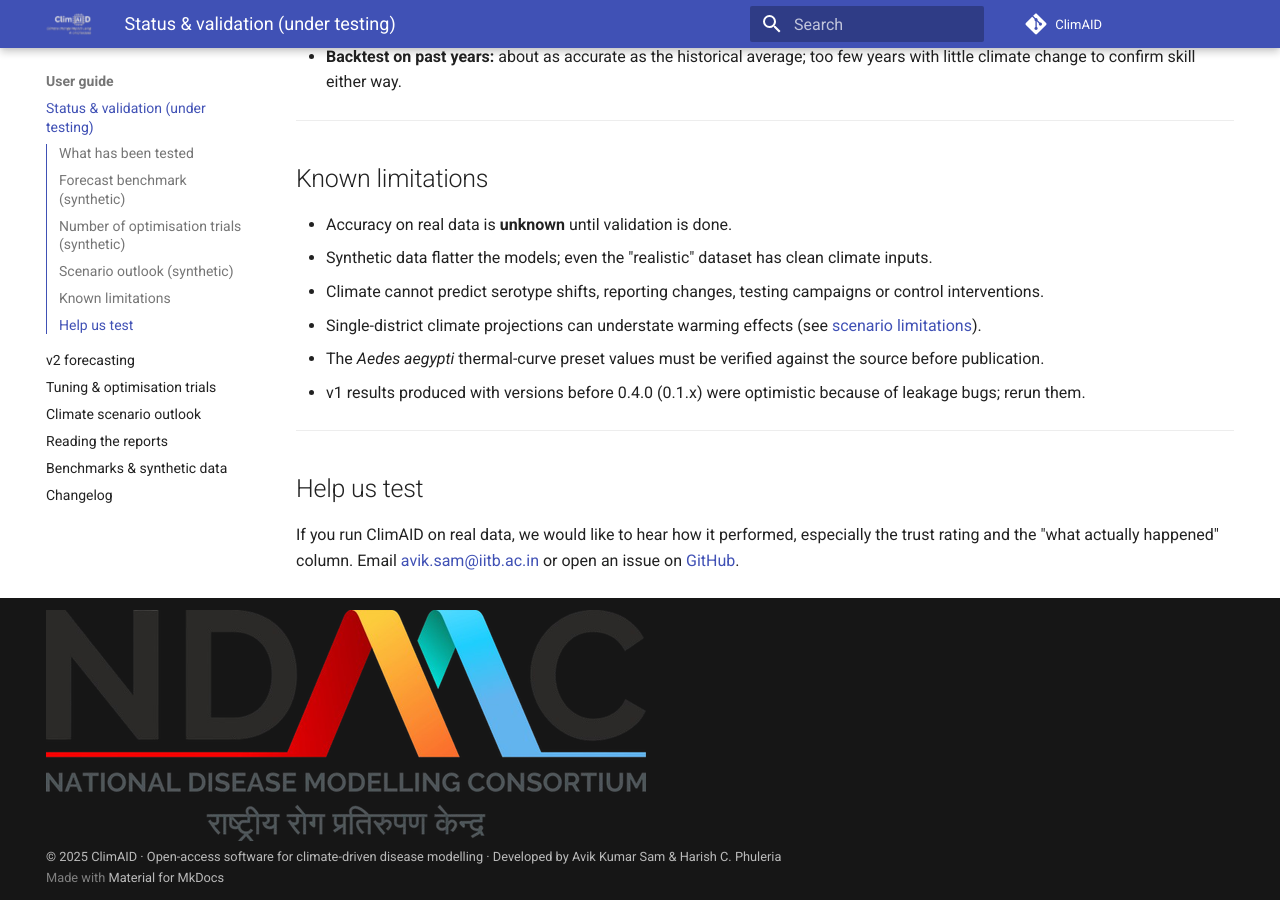
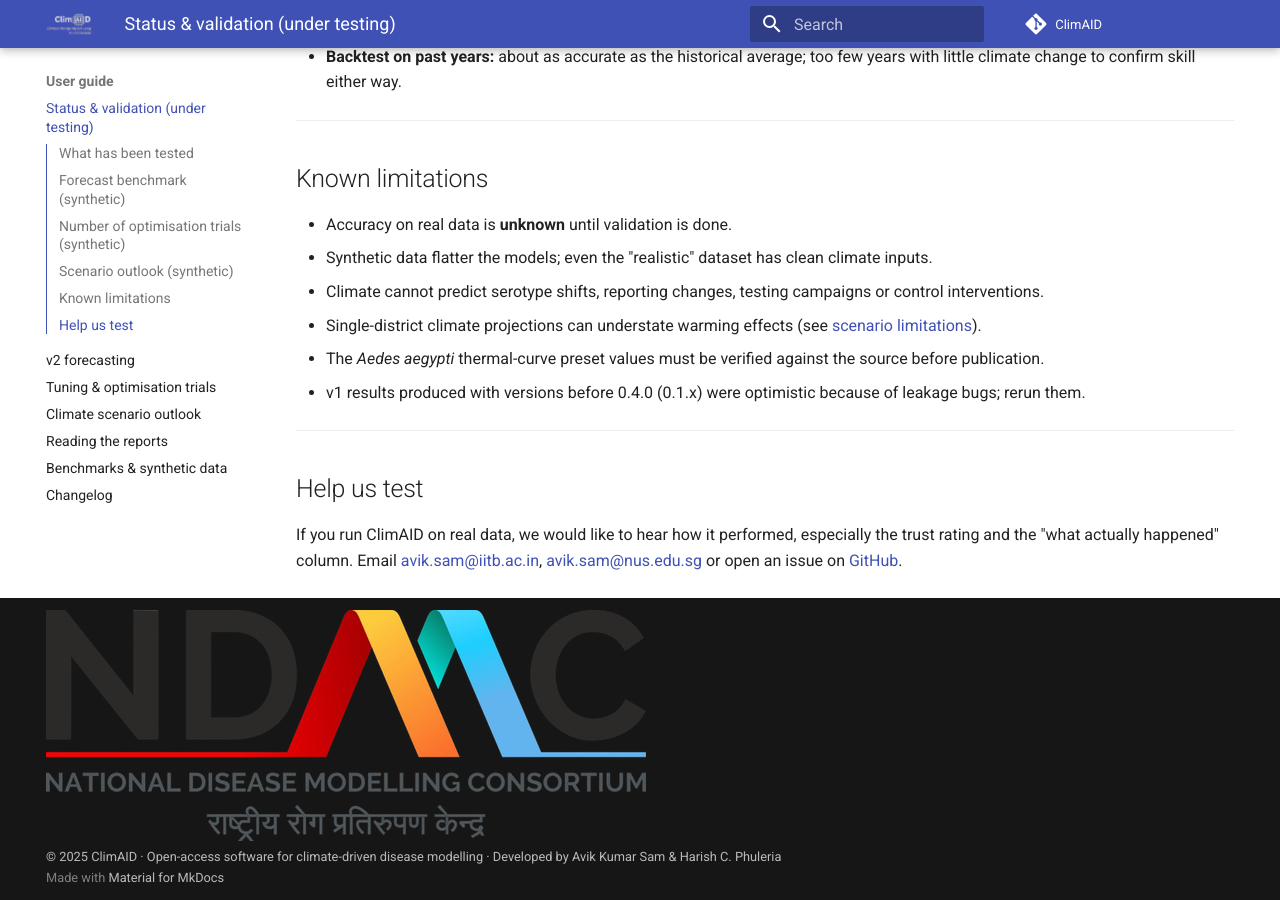
Before and after one commit to sam-as/ClimAID, an MkDocs documentation site: the page built from site_docs/guide/status.md, in a window 1280 px wide and 900 px high, scrolled down 2408 px. Built offline with MkDocs 1.6.1 and Material for MkDocs 9.7.7, drawn with Linux system fonts in a browser that asks for light colours; comment, search, counter and statistics services are not loaded.

Commit message:
Update to the email ID

```diff
--- a/site_docs/guide/status.md
+++ b/site_docs/guide/status.md
@@ -94,5 +94,5 @@ proportion to the number of trials. Details: [Tuning & optimisation trials](tuni
 ## Help us test
 
 If you run ClimAID on real data, we would like to hear how it performed, especially the trust rating and the
-"what actually happened" column. Email [avik.sam@iitb.ac.in](mailto:avik.sam@iitb.ac.in) or open an issue on
+"what actually happened" column. Email [avik.sam@iitb.ac.in](mailto:avik.sam@iitb.ac.in), [avik.sam@nus.edu.sg](mailto:avik.sam@nus.edu.sg) or open an issue on
 [GitHub](https://github.com/sam-as/ClimAID/issues).
```
Also changed, not shown: README.md (+1 -1 lines).
